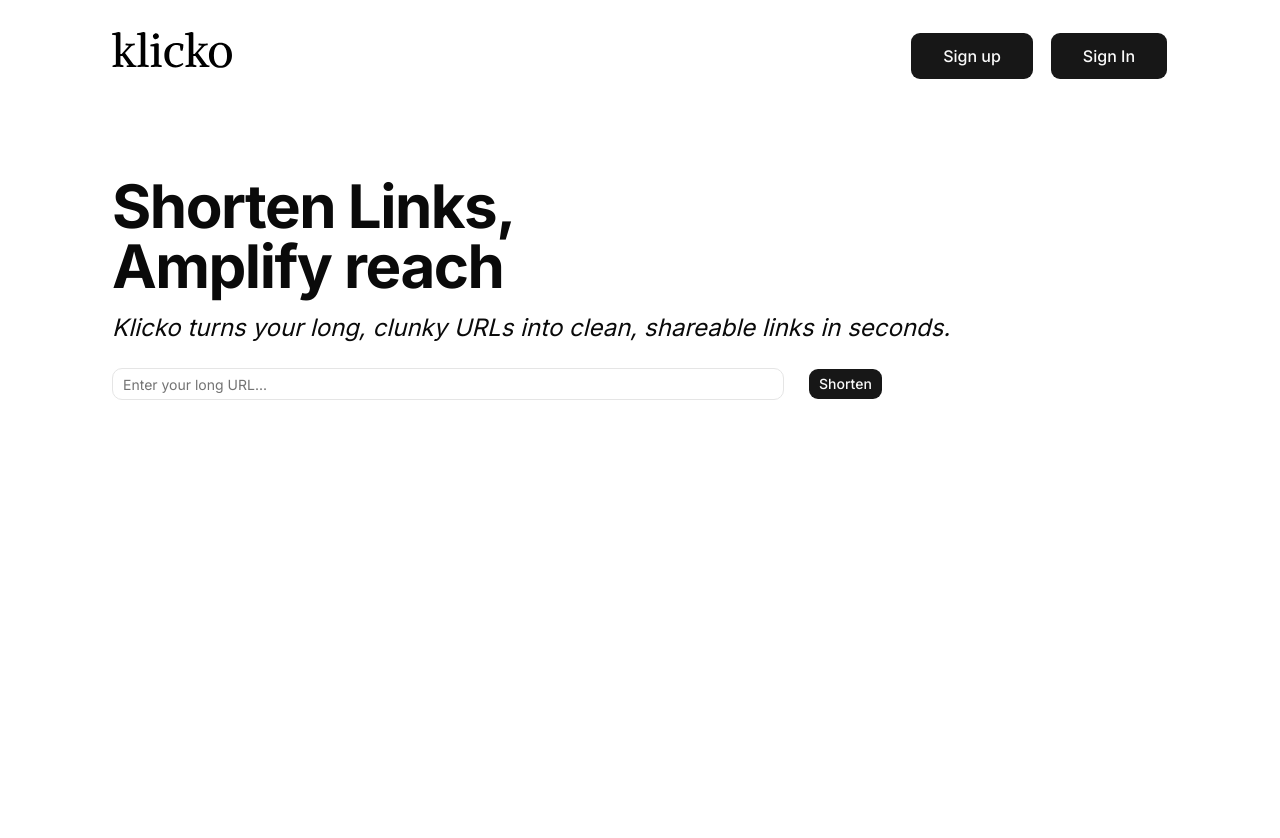
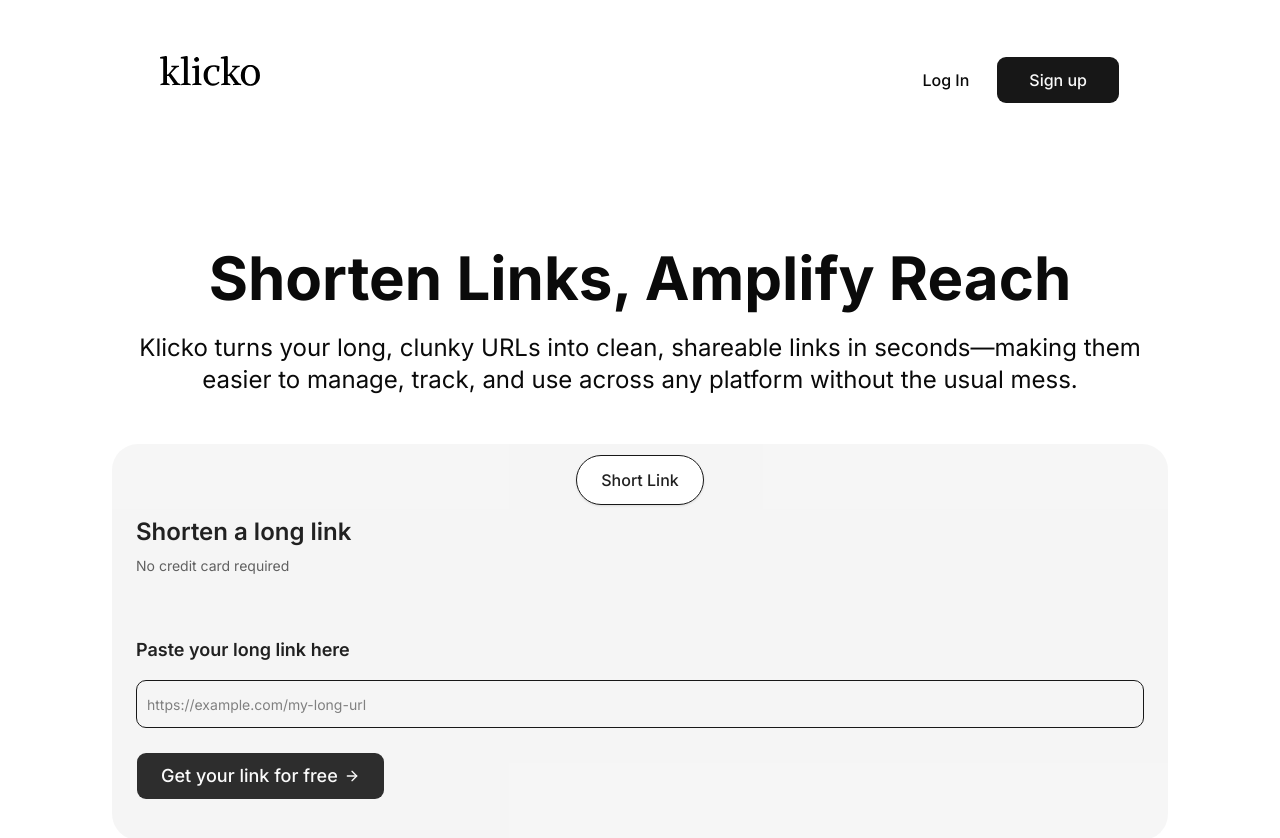
Before and after one commit to Taimoor-12/Klicko, a Next.js app in the folder frontend/: page / in a window 1280 px wide. Built offline with nearby package versions, Linux system fonts and the light colour scheme.

Commit message:
make landing page

```diff
--- a/frontend/app/page.tsx
+++ b/frontend/app/page.tsx
@@ -2,73 +2,131 @@
 
 import Image from "next/image";
 import { Button } from "@/components/ui/button";
+import { Tabs, TabsContent, TabsList, TabsTrigger } from '@/components/ui/tabs';
 import { Input } from "@/components/ui/input";
 import { useState } from "react";
+import { ArrowRight } from 'lucide-react';
 
 export default function Home() {
+  const [inputUrl, setInputUrl] = useState("");
   const [url, setUrl] = useState("");
-  const [shortUrl, setShortUrl] = useState("");
-  const [loading, setLoading] = useState(false);
-  const [errMessage, setErrMessage] = useState("");
+  const [error, setError] = useState("");
 
   const handleShorten = async () => {
-    const body = { longUrl: url };
-    const res = await fetch('http://localhost:3000/api/urls/shorten_public', {
-      method: 'POST',
-      headers: {
-        'Content-Type': 'application/json',
-      },
-      body: JSON.stringify(body),
-    });
-    const data = await res.json();
-    if (res.status === 201) {
-      setShortUrl(data.shortUrl);
-      if (errMessage) setErrMessage("");
+    const normalized = normalize(inputUrl);
+    let validUrl = isValidUrl(normalized);
+    let parsedUrl;
+    let isProtocolValid;
+    if (validUrl) {
+      parsedUrl = parseUrl(normalized);
+      isProtocolValid = isValidProtocol(parsedUrl);
+      if (isProtocolValid) {
+        setUrl(parsedUrl.toString());
+      } else {
+        setError("We'll need a valid URL, like \"super-long-link.com/shorten-it\"");
+      }
     } else {
-      setErrMessage(data.message);
-      if(shortUrl) setShortUrl("");
+      setError("We'll need a valid URL, like \"super-long-link.com/shorten-it\"");
     }
   };
+
+  const normalize = (value: string) => {
+    let url = value.trim();
+
+    const hasProtocol = /^[a-zA-Z][a-zA-Z\d+\-.]*:\/\//.test(url);
+
+    if (!hasProtocol) {
+      url = `https://${url}`;
+    }
+
+    return url;
+  }
+
+  const isValidUrl = (value: string) => {
+    if (!URL.canParse(value)) return false;
+
+    const url = parseUrl(value);
+    const hostname = url.hostname;
+
+    // must have at least one dot in hostname (e.g. google.com)
+    // and TLD must be at least 2 characters
+    const parts = hostname.split('.');
+    if (parts.length < 2) return false;
+
+    const tld = parts[parts.length - 1];
+    if (!tld || tld.length < 2) return false;
+
+    return true;
+  }
+
+  const parseUrl = (value: string) => {
+    return new URL(value);
+  }
+
+  const isValidProtocol = (url: URL) => {
+    return url.protocol === "http:" || url.protocol === "https:";
+  }
 
   return (
     <>
       <header>
-        <nav className="flex justify-between">
+        <nav className="flex justify-between px-6 md:px-12 pt-4 md:pt-6">
           <ul className="list-none">
-            <li className="w-[120px]">
+            <li className="w-32 md:w-[100px] cursor-pointer hover:scale-110 transition-transform duration-300 ease-in-out">
               <Image
                 src="/logo-black.svg"
                 width={168}
                 height={50}
+                className="w-full h-auto object-contain"
                 alt="logo"
                 priority
               />
             </li>
           </ul>
           <ul className="list-none flex items-center gap-4">
+            <li><Button variant={"ghost"} size={"lg"} className="text-base cursor-pointer">Log In</Button></li>
             <li><Button size={"xl"} className="text-base cursor-pointer">Sign up</Button></li>
-            <li><Button size={"xl"} className="text-base cursor-pointer">Sign In</Button></li>
           </ul>
         </nav>
       </header>
       <main className="mt-24">
         <section>
-          <h1 className="text-4xl md:text-6xl font-bold tracking-tight text-balance max-w-2xl">Shorten Links, Amplify reach</h1>
-          <p className="mt-4 text-base italic md:text-2xl">Klicko turns your long, clunky URLs into clean, shareable links in seconds.</p>
-
-          <div className="mt-6 flex gap-6">
-            <Input
-              className="max-w-2xl min-h-lg"
-              placeholder="Enter your long URL..."
-              type="text"
-              value={url}
-              onChange={(e) => setUrl(e.target.value)}
-            />
-            <Button className="cursor-pointer" onClick={handleShorten}>Shorten</Button>
+          <div className="flex flex-col items-center mt-12">
+            <h1 className="text-4xl md:text-6xl font-bold text-balance">Shorten Links, Amplify Reach</h1>
+            <p className="mt-6 text-base md:text-2xl text-center">Klicko turns your long, clunky URLs into clean, shareable links in seconds—making them easier to manage, track, and use across any platform without the usual mess.</p>
           </div>
 
-          {shortUrl && <p className="mt-12">{shortUrl}</p>}
-          {errMessage && <p className="mt-12 text-red">{errMessage}</p>}
+          <div className="min-h-72 bg-muted rounded-4xl mt-12 opacity-90">
+            <Tabs defaultValue="shorten" className="w-full">
+              <div className="flex justify-center mt-2">
+                <TabsList>
+                  <TabsTrigger className="cursor-pointer text-sm md:text-base px-6 py-6 rounded-4xl mt-6 border-1 border-black" value="shorten">Short Link</TabsTrigger>
+                </TabsList>
+              </div>
+
+              <TabsContent value="shorten" className="mx-6 mt-6">
+                <h2 className="text-xl md:text-2xl font-semibold">Shorten a long link</h2>
+                <p className="mt-2 opacity-70 text-xs md:text-sm">No credit card required</p>
+
+                <h3 className="text-md md:text-lg font-semibold mt-15">Paste your long link here</h3>
+
+                <Input
+                  className={`h-14 md:h-12 mt-4 border-black ${error ? 'border-red-500' : ''}`}
+                  placeholder="https://example.com/my-long-url"
+                  type="text"
+                  value={inputUrl}
+                  onChange={(e) => setInputUrl(e.target.value)}
+                />
+
+                {error && <p className="text-red-500 mt-2 text-sm md:text-base">{error}</p>}
+
+                <Button size={"lg"} className="mt-6 min-w-42 min-h-12 cursor-pointer text-lg px-6 mb-10" onClick={handleShorten}>
+                  Get your link for free
+                  <ArrowRight />
+                </Button>
+              </TabsContent>
+            </Tabs>
+          </div>
         </section>
       </main>
     </>
--- /dev/null
+++ b/frontend/components/ui/tabs.tsx
@@ -0,0 +1,90 @@
+"use client"
+
+import * as React from "react"
+import { cva, type VariantProps } from "class-variance-authority"
+import { Tabs as TabsPrimitive } from "radix-ui"
+
+import { cn } from "@/lib/utils"
+
+function Tabs({
+  className,
+  orientation = "horizontal",
+  ...props
+}: React.ComponentProps<typeof TabsPrimitive.Root>) {
+  return (
+    <TabsPrimitive.Root
+      data-slot="tabs"
+      data-orientation={orientation}
+      className={cn(
+        "group/tabs flex gap-2 data-horizontal:flex-col",
+        className
+      )}
+      {...props}
+    />
+  )
+}
+
+const tabsListVariants = cva(
+  "group/tabs-list inline-flex w-fit items-center justify-center rounded-lg p-[3px] text-muted-foreground group-data-horizontal/tabs:h-8 group-data-vertical/tabs:h-fit group-data-vertical/tabs:flex-col data-[variant=line]:rounded-none",
+  {
+    variants: {
+      variant: {
+        default: "bg-muted",
+        line: "gap-1 bg-transparent",
+      },
+    },
+    defaultVariants: {
+      variant: "default",
+    },
+  }
+)
+
+function TabsList({
+  className,
+  variant = "default",
+  ...props
+}: React.ComponentProps<typeof TabsPrimitive.List> &
+  VariantProps<typeof tabsListVariants>) {
+  return (
+    <TabsPrimitive.List
+      data-slot="tabs-list"
+      data-variant={variant}
+      className={cn(tabsListVariants({ variant }), className)}
+      {...props}
+    />
+  )
+}
+
+function TabsTrigger({
+  className,
+  ...props
+}: React.ComponentProps<typeof TabsPrimitive.Trigger>) {
+  return (
+    <TabsPrimitive.Trigger
+      data-slot="tabs-trigger"
+      className={cn(
+        "relative inline-flex h-[calc(100%-1px)] flex-1 items-center justify-center gap-1.5 rounded-md border border-transparent px-1.5 py-0.5 text-sm font-medium whitespace-nowrap text-foreground/60 transition-all group-data-vertical/tabs:w-full group-data-vertical/tabs:justify-start hover:text-foreground focus-visible:border-ring focus-visible:ring-[3px] focus-visible:ring-ring/50 focus-visible:outline-1 focus-visible:outline-ring disabled:pointer-events-none disabled:opacity-50 has-data-[icon=inline-end]:pr-1 has-data-[icon=inline-start]:pl-1 dark:text-muted-foreground dark:hover:text-foreground group-data-[variant=default]/tabs-list:data-active:shadow-sm group-data-[variant=line]/tabs-list:data-active:shadow-none [&_svg]:pointer-events-none [&_svg]:shrink-0 [&_svg:not([class*='size-'])]:size-4",
+        "group-data-[variant=line]/tabs-list:bg-transparent group-data-[variant=line]/tabs-list:data-active:bg-transparent dark:group-data-[variant=line]/tabs-list:data-active:border-transparent dark:group-data-[variant=line]/tabs-list:data-active:bg-transparent",
+        "data-active:bg-background data-active:text-foreground dark:data-active:border-input dark:data-active:bg-input/30 dark:data-active:text-foreground",
+        "after:absolute after:bg-foreground after:opacity-0 after:transition-opacity group-data-horizontal/tabs:after:inset-x-0 group-data-horizontal/tabs:after:bottom-[-5px] group-data-horizontal/tabs:after:h-0.5 group-data-vertical/tabs:after:inset-y-0 group-data-vertical/tabs:after:-right-1 group-data-vertical/tabs:after:w-0.5 group-data-[variant=line]/tabs-list:data-active:after:opacity-100",
+        className
+      )}
+      {...props}
+    />
+  )
+}
+
+function TabsContent({
+  className,
+  ...props
+}: React.ComponentProps<typeof TabsPrimitive.Content>) {
+  return (
+    <TabsPrimitive.Content
+      data-slot="tabs-content"
+      className={cn("flex-1 text-sm outline-none", className)}
+      {...props}
+    />
+  )
+}
+
+export { Tabs, TabsList, TabsTrigger, TabsContent, tabsListVariants }
```
